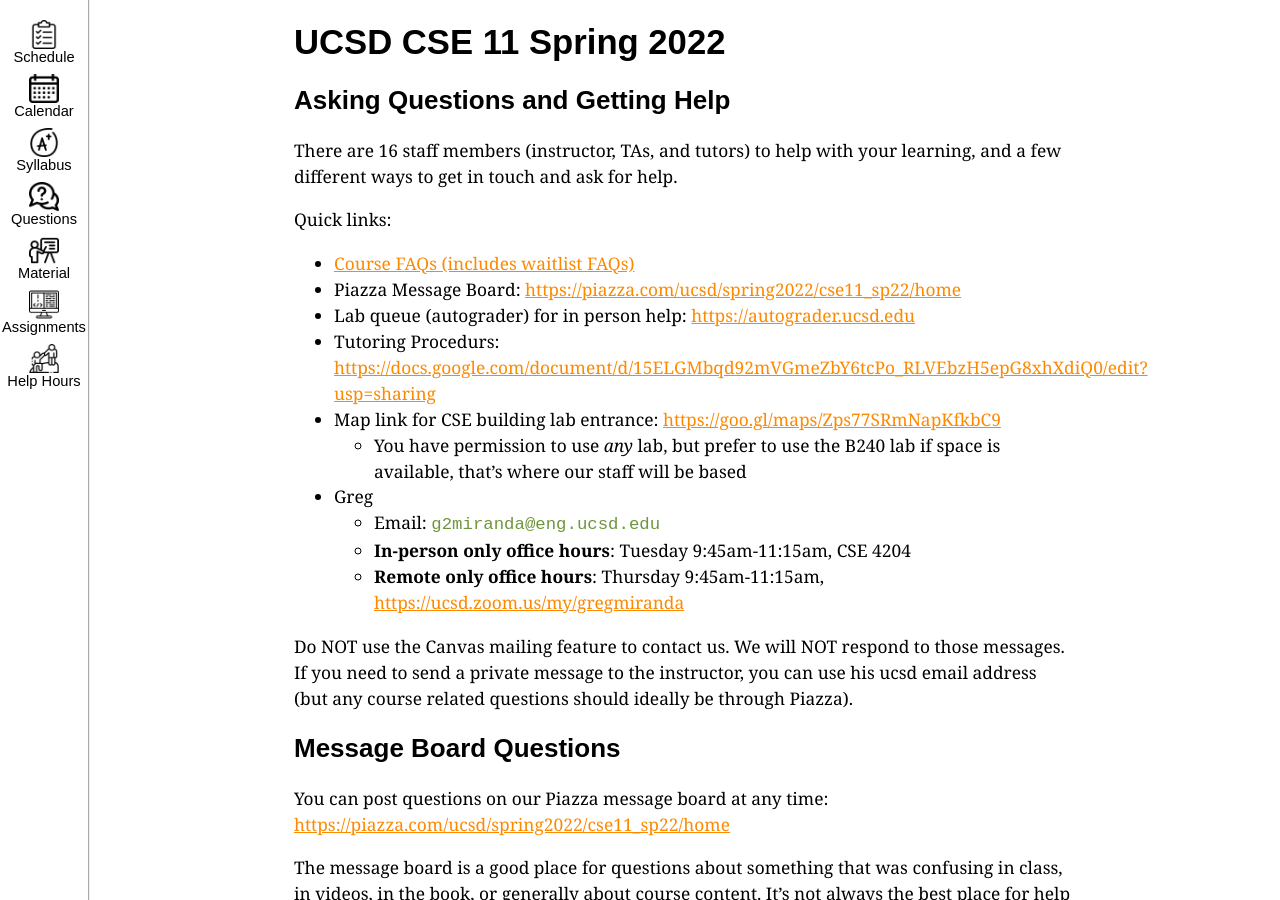
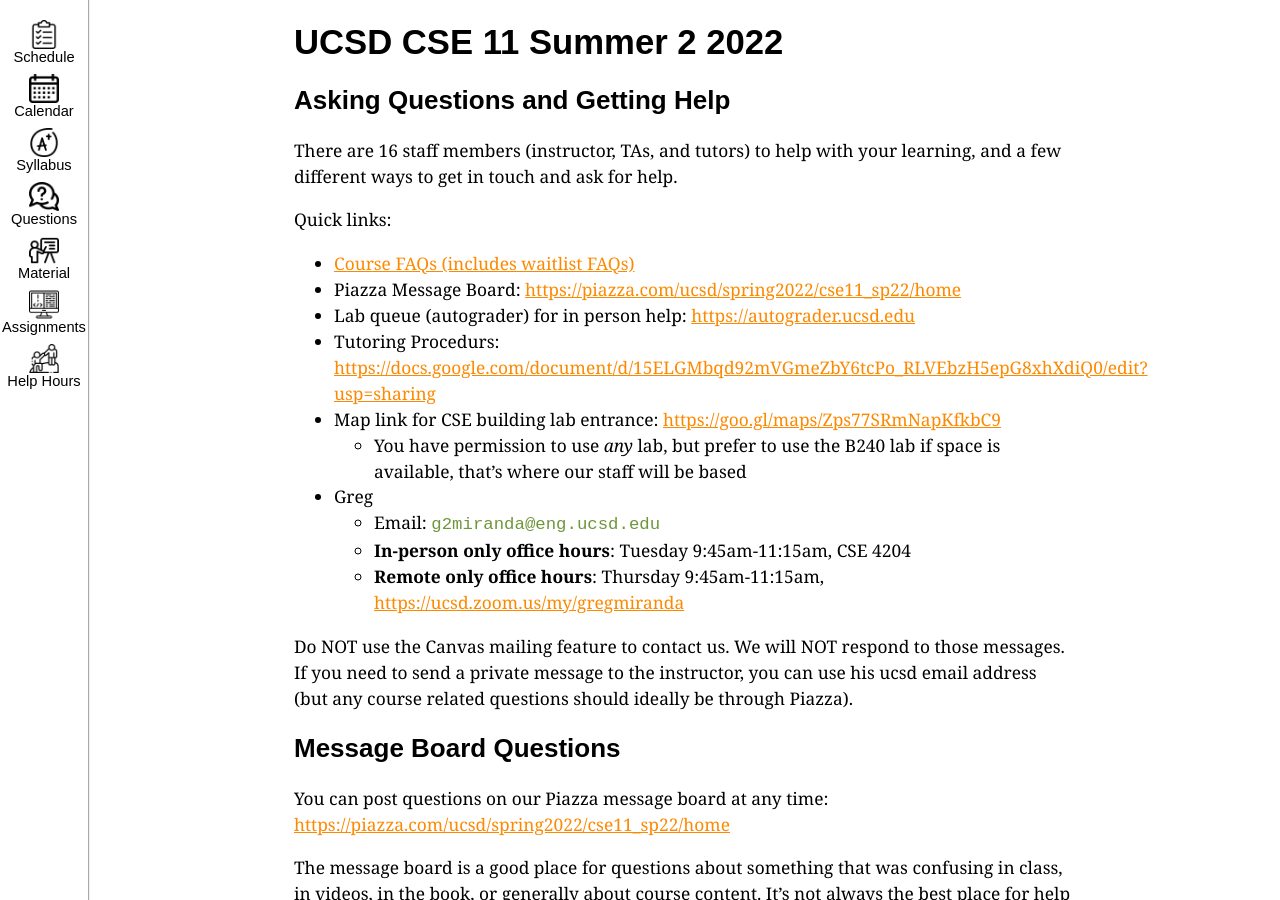
Before and after one commit to ucsd-cse11-su222/ucsd-cse11-su222.github.io, a Jekyll site: the page built from staff-and-help.md, in a window 1280 px wide and 900 px high. Built offline with Jekyll 4.4.1, drawn with Linux system fonts in a browser that asks for light colours.

Commit message:
Update staff-and-help.md

```diff
--- a/staff-and-help.md
+++ b/staff-and-help.md
@@ -2,7 +2,7 @@
 layout: with-sidebar
 title: "UCSD CSE11 – Accelerated Introduction to Programming"
 ---
-# UCSD CSE 11 Spring 2022
+# UCSD CSE 11 Summer 2 2022
 ## Asking Questions and Getting Help
 
 There are 16 staff members (instructor, TAs, and tutors) to help with your
```
